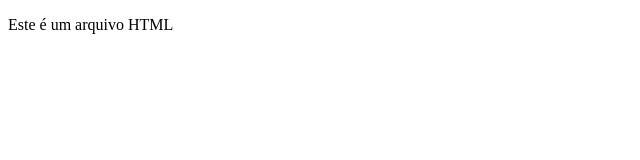
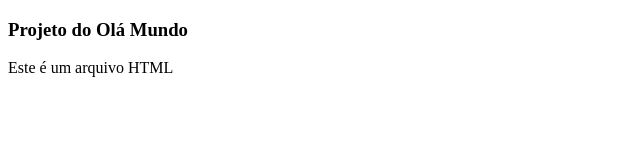
Before and after one commit to MatheusBittencourt/git-teste, a plain HTML site: page index.html in a window 1280 px wide. Shown: the whole page, without its empty margins (0-640 px from the left). Drawn offline with Linux system fonts and the light colour scheme.

Commit message:
Acrescento do h3

```diff
--- a/index.html
+++ b/index.html
@@ -4,6 +4,7 @@
 	<title>Teste</title>
 </head>
 <body>
+ <h3>Projeto do Olá Mundo</h3>
  <p>Este é um arquivo HTML</p>
 </body>
 </html>
```
